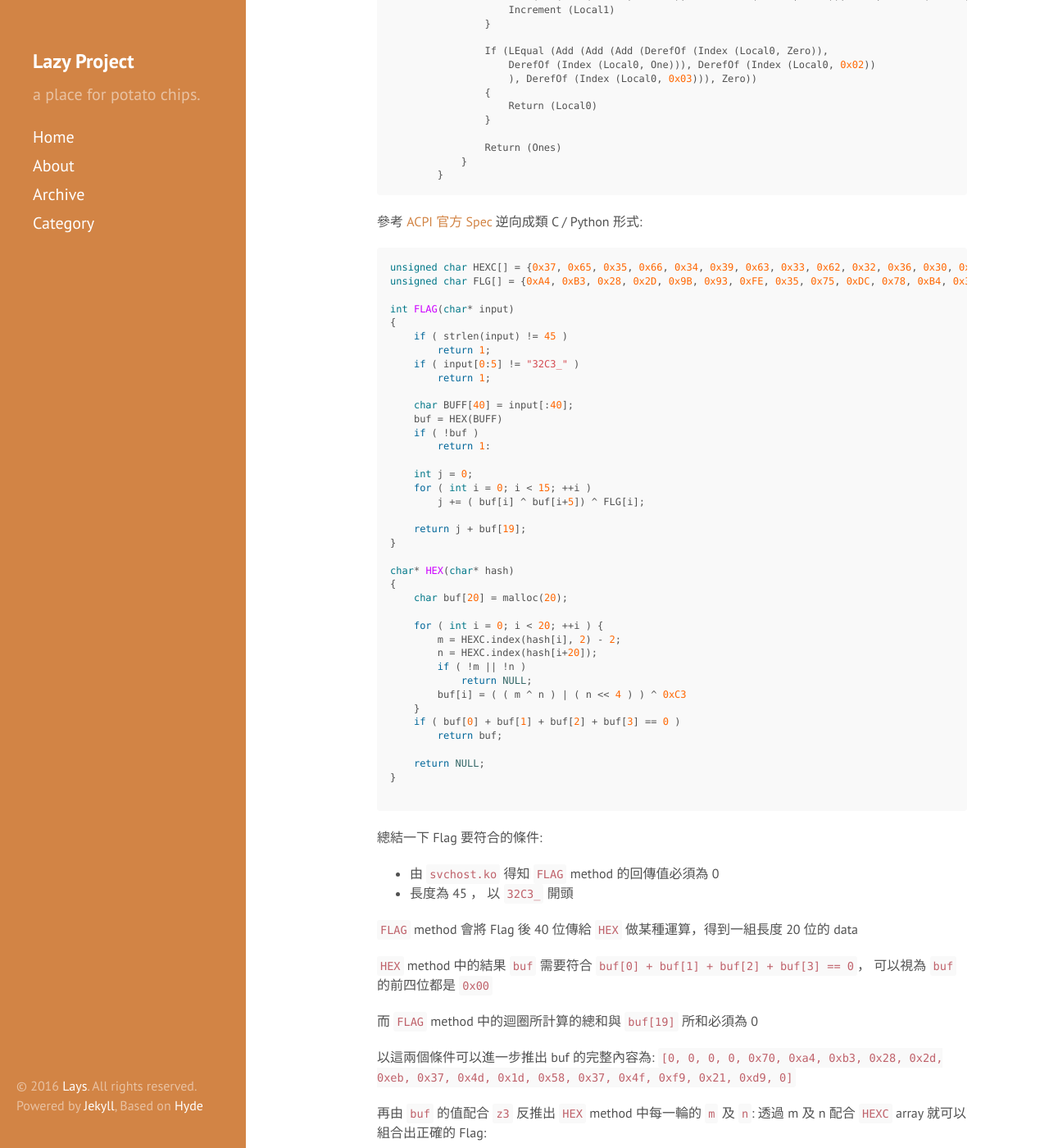
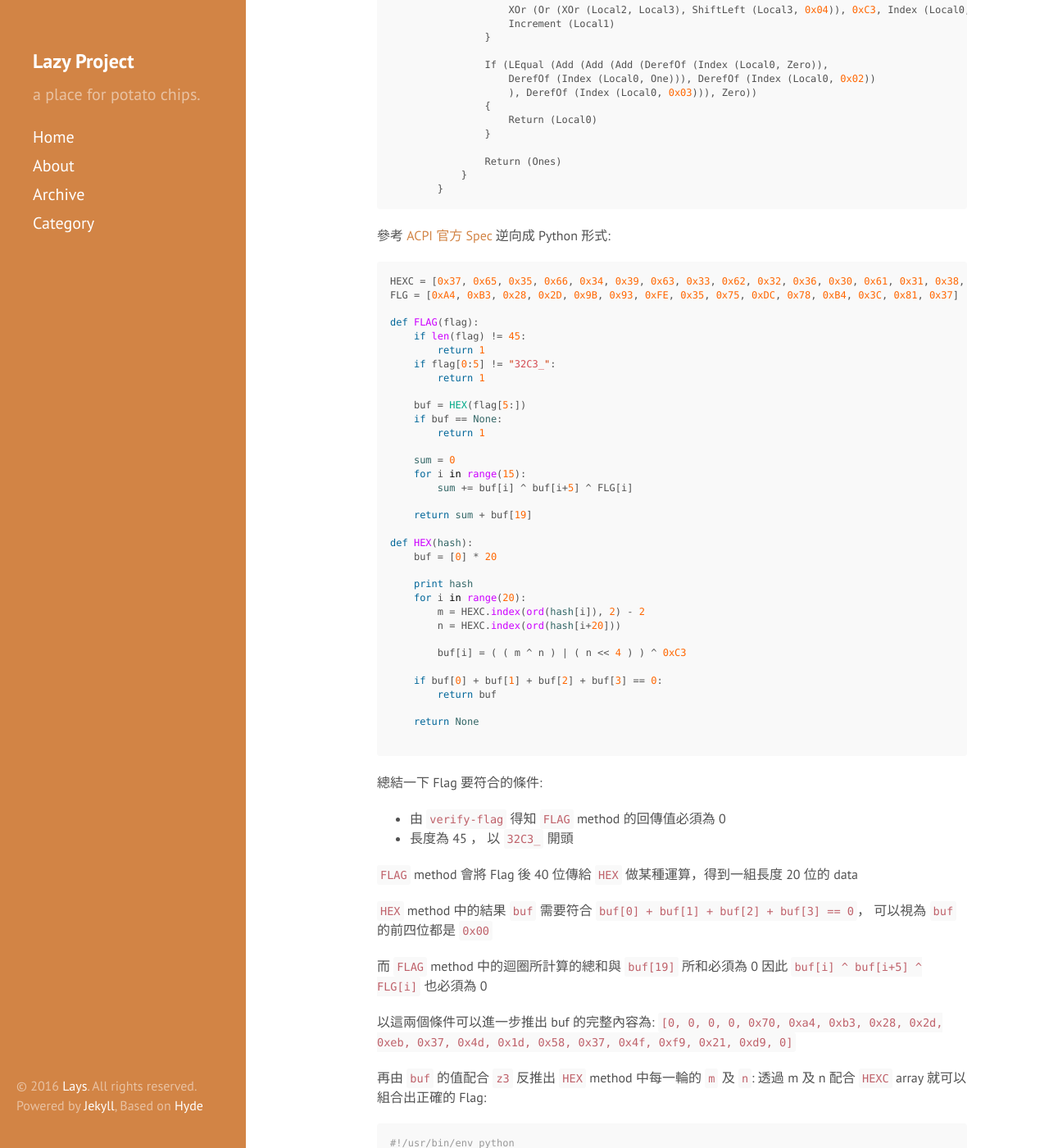
Before and after one commit to L4ys/l4ys.github.io, a Jekyll site: the page built from _posts/2016-01-02-32c3-ctf-pica.md, in a window 1280 px wide and 1400 px high, scrolled down 3843 px. Shown: the whole window at 82% size. Built offline with Jekyll 4.4.1, drawn with Linux system fonts in a browser that asks for light colours; Markdown is read by kramdown in place of the engine named in the settings; comment, search, counter and statistics services are not loaded; some of the changed text lies outside the part shown.

Commit message:
[EDIT] 2016-01-02-32c3-ctf-pica

````diff
--- a/_posts/2016-01-02-32c3-ctf-pica.md
+++ b/_posts/2016-01-02-32c3-ctf-pica.md
@@ -221,53 +222,48 @@ iasl -d dsdt.aml
         }
 ```
 
-參考 [ACPI 官方 Spec](http://www.acpi.info/spec50a.htm) 逆向成類 C / Python 形式:
+參考 [ACPI 官方 Spec](http://www.acpi.info/spec50a.htm) 逆向成 Python 形式:
 
-```c
-unsigned char HEXC[] = {0x37, 0x65, 0x35, 0x66, 0x34, 0x39, 0x63, 0x33, 0x62, 0x32, 0x36, 0x30, 0x61, 0x31, 0x38, 0x64, 0x65, 0x37, 0x39, 0x63, 0x33, 0x62};
-unsigned char FLG[] = {0xA4, 0xB3, 0x28, 0x2D, 0x9B, 0x93, 0xFE, 0x35, 0x75, 0xDC, 0x78, 0xB4, 0x3C, 0x81, 0x37};
+```py
+HEXC = [0x37, 0x65, 0x35, 0x66, 0x34, 0x39, 0x63, 0x33, 0x62, 0x32, 0x36, 0x30, 0x61, 0x31, 0x38, 0x64, 0x65, 0x37, 0x39, 0x63, 0x33, 0x62]
+FLG = [0xA4, 0xB3, 0x28, 0x2D, 0x9B, 0x93, 0xFE, 0x35, 0x75, 0xDC, 0x78, 0xB4, 0x3C, 0x81, 0x37]
 
-int FLAG(char* input)
-{
-    if ( strlen(input) != 45 )
-        return 1;
-    if ( input[0:5] != "32C3_" )
-        return 1;
+def FLAG(flag):
+    if len(flag) != 45:
+        return 1
+    if flag[0:5] != "32C3_":
+        return 1
 
-    char BUFF[40] = input[:40];
-    buf = HEX(BUFF)
-    if ( !buf )
-        return 1:
+    buf = HEX(flag[5:])
+    if buf == None:
+        return 1
 
-    int j = 0;
-    for ( int i = 0; i < 15; ++i )
-        j += ( buf[i] ^ buf[i+5]) ^ FLG[i];
+    sum = 0
+    for i in range(15):
+        sum += buf[i] ^ buf[i+5] ^ FLG[i]
 
-    return j + buf[19];
-}
+    return sum + buf[19]
 
-char* HEX(char* hash)
-{
-    char buf[20] = malloc(20);
+def HEX(hash):
+    buf = [0] * 20
 
-    for ( int i = 0; i < 20; ++i ) {
-        m = HEXC.index(hash[i], 2) - 2;
-        n = HEXC.index(hash[i+20]);
-        if ( !m || !n )
-            return NULL;
+    print hash
+    for i in range(20):
+        m = HEXC.index(ord(hash[i]), 2) - 2
+        n = HEXC.index(ord(hash[i+20]))
+
         buf[i] = ( ( m ^ n ) | ( n << 4 ) ) ^ 0xC3
-    }
-    if ( buf[0] + buf[1] + buf[2] + buf[3] == 0 )
-        return buf;
 
-    return NULL;
-}
+    if buf[0] + buf[1] + buf[2] + buf[3] == 0:
+        return buf
+
+    return None
 
 ```
 
 總結一下 Flag 要符合的條件:
 
- - 由 `svchost.ko` 得知 `FLAG` method 的回傳值必須為 0
+ - 由 `verify-flag` 得知 `FLAG` method 的回傳值必須為 0
  - 長度為 45 ， 以 `32C3_` 開頭
 
 `FLAG` method 會將 Flag 後 40 位傳給 `HEX` 做某種運算，得到一組長度 20 位的 data
@@ -276,6 +272,7 @@ char* HEX(char* hash)
 可以視為 `buf` 的前四位都是 `0x00`
 
 而 `FLAG` method 中的迴圈所計算的總和與 `buf[19]` 所和必須為 0
+因此 `buf[i] ^ buf[i+5] ^ FLG[i]` 也必須為 0
 
 以這兩個條件可以進一步推出 buf 的完整內容為:
 `[0, 0, 0, 0, 0x70, 0xa4, 0xb3, 0x28, 0x2d, 0xeb, 0x37, 0x4d, 0x1d, 0x58, 0x37, 0x4f, 0xf9, 0x21, 0xd9, 0]`
````
Also changed, not shown: other parts of _posts/2016-01-02-32c3-ctf-pica.md (+2 -1 lines).
